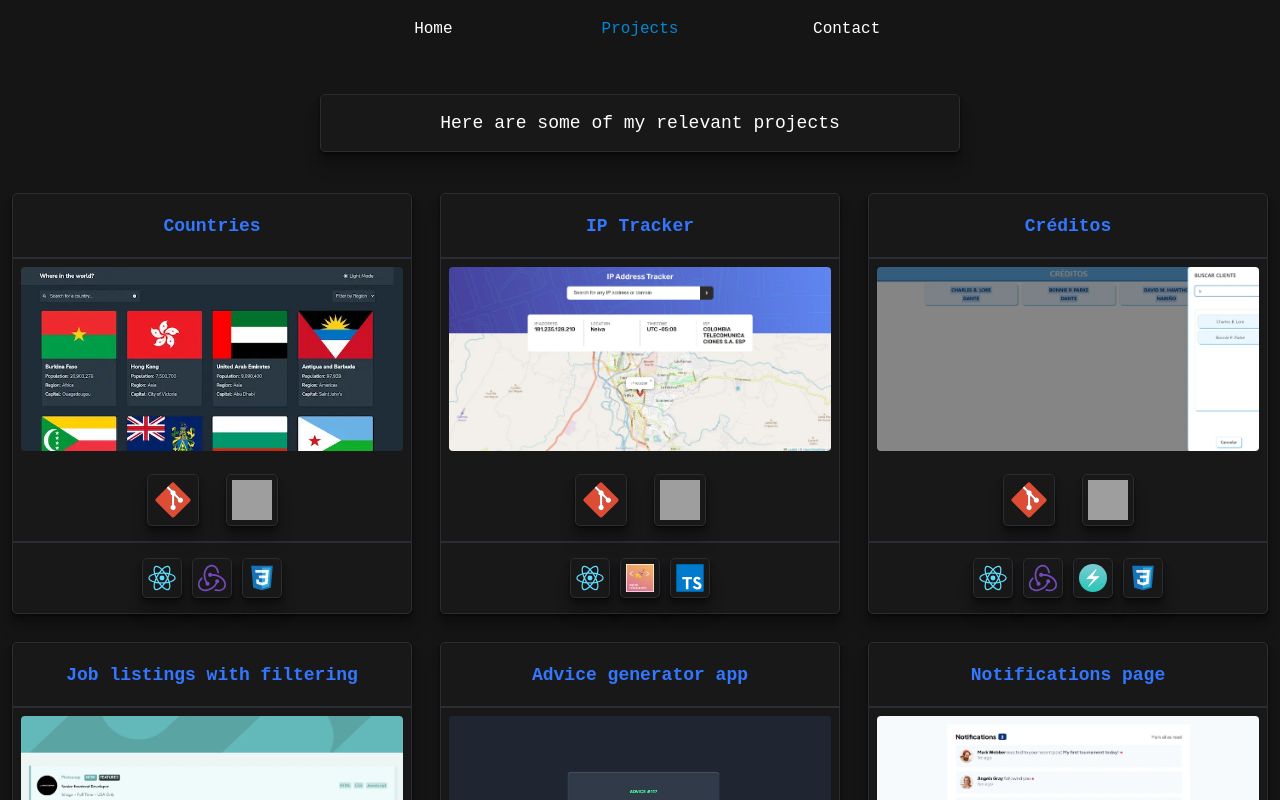
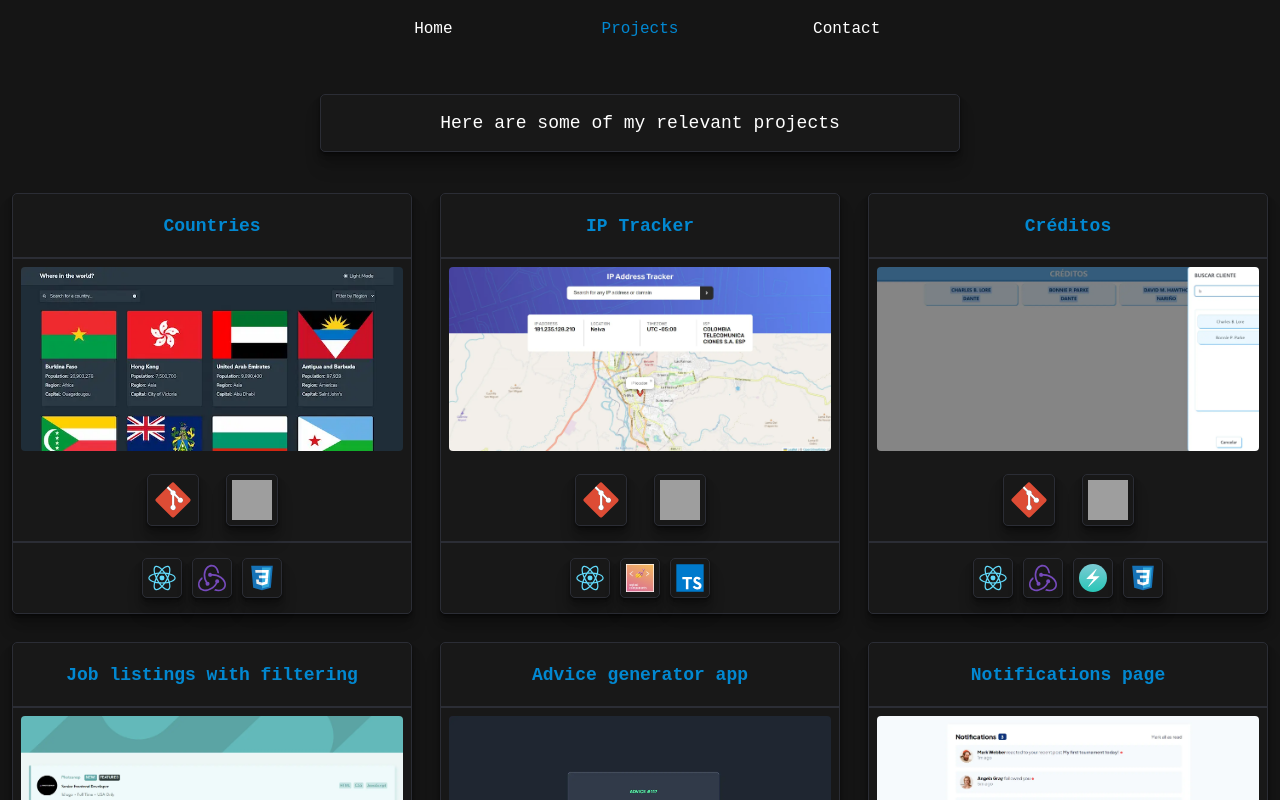
Before and after one commit to EdiedRamos/Edied, a React (Vite) app: page /projects in a window 1280 px wide. Shown: the top 800 px of the page. Built offline with nearby package versions, Linux system fonts and the light colour scheme; grey boxes are pictures that could not be loaded; a web font is replaced by a local one.

Commit message:
add a better redirect to ProjectCard

```diff
--- a/src/Components/Molecules/ProjectCard/ProjectCard.scss
+++ b/src/Components/Molecules/ProjectCard/ProjectCard.scss
@@ -10,12 +10,25 @@
     place-items: center;
     border-bottom: 2px solid $gunmetal-100;
     height: 65px;
+
+    a {
+      text-decoration: none;
+
+      :hover {
+        text-decoration: underline;
+      }
+
+      h3 {
+        color: $azure !important;
+      }
+    }
   }
 
   &__preview {
     padding: 8px;
     height: 200px;
     color: $honeydew;
+    overflow: hidden;
 
     img {
       width: 100%;
@@ -23,6 +36,12 @@
       object-fit: cover;
       object-position: top;
       border-radius: 4px;
+    }
+
+    :hover {
+      transform: scale(1.2);
+      transition: all 500ms;
+      cursor: pointer;
     }
   }
 }
--- a/src/Components/Molecules/ProjectCard/ProjectCard.tsx
+++ b/src/Components/Molecules/ProjectCard/ProjectCard.tsx
@@ -15,10 +15,14 @@ export const ProjectCard = ({
   return (
     <div className="project-card-container border-decoration">
       <div className="project-card-container__header">
-        <h3>{title}</h3>
+        <a href={deployed} target="_blank">
+          <h3>{title}</h3>
+        </a>
       </div>
       <div className="project-card-container__preview">
-        <img src={preview} alt={title} />
+        <a href={deployed} target="_blank">
+          <img src={preview} alt={title} />
+        </a>
       </div>
       <div className="project-link">
         <IconLink repository={repository} imgName="github" imgSrc={Git} />
```
